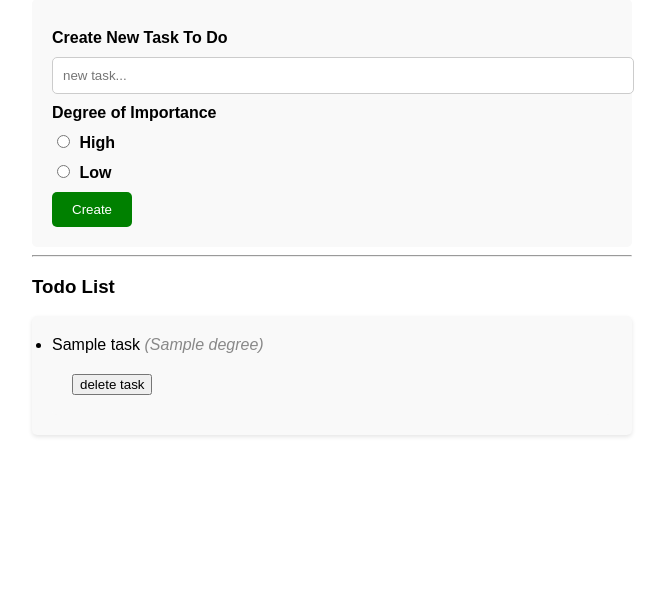
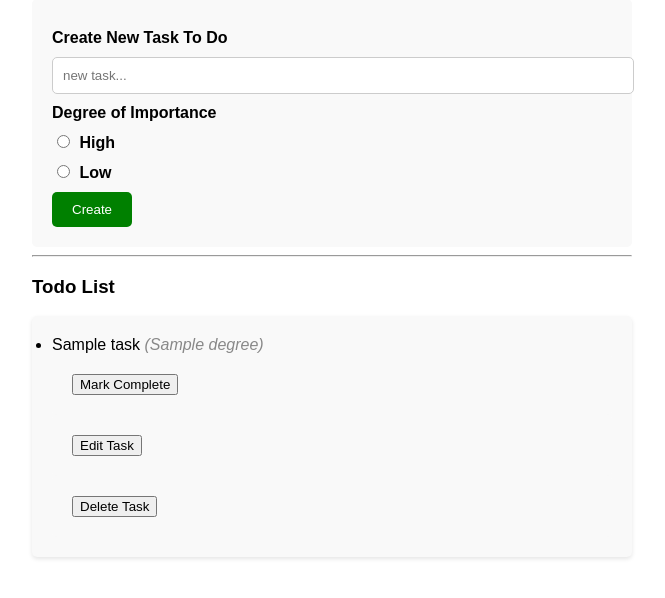
Before and after one commit to UoB-SWE7303-DevOps/todo-flask, a Flask app: template templates/index.html in a window 1280 px wide. Shown: the part 116-714 px from the top of the page, without its empty margins (308-973 px from the left). Run offline with Flask 3, Linux system fonts and the light colour scheme; the template is opened without the code that fills it: most values are stand-ins (such as "Sample title", 1, 10 or a date in 2020).

Commit message:
Update editing feature

```diff
--- a/app.py
+++ b/app.py
@@ -18,17 +18,36 @@ def index():
     if request.method == "POST":
         task = request.form['task']
         degree = request.form['degree']
-        todos.insert_one({'task': task, 'degree': degree})
+        todos.insert_one({'task': task, 'degree': degree, 'complete': False})
         return redirect(url_for('index'))
     all_todos = todos.find()
 
     return render_template('index.html', todos = all_todos)
 
+@app.route("/<id>/edit/", methods=('GET', 'POST'))
+def edit(id):
+    todo = todos.find_one({"_id": ObjectId(id)})
+
+    if request.method == 'POST':
+        new_task = request.form['task']
+        new_degree = request.form['degree']
+        todos.update_one({"_id": ObjectId(id)}, {"$set": {'task': new_task, 'degree': new_degree}})
+        return redirect(url_for('index'))
+
+    return render_template('edit.html', todo=todo)
 #Delete
 @app.post("/<id>/delete/")
 def delete(id):
     todos.delete_one({"_id":ObjectId(id)})
     return redirect(url_for('index'))
 
+
+# Complete
+@app.route("/<id>/complete/", methods=['GET'])
+def complete(id):
+    todo = todos.find_one({"_id": ObjectId(id)})
+    todos.update_one({"_id": ObjectId(id)}, {"$set": {'complete': not todo['complete']}})
+    return redirect(url_for('index'))
+
 if __name__ == "__main__":
     app.run(debug=True)# the server will automatically reload for code changes and show a debugger in case an exception happened.
--- a/templates/index.html
+++ b/templates/index.html
@@ -45,20 +45,29 @@
         <ul class="todo">
 		{% for todo in todos %}
 
-            <li>
+            <li class="{{ 'completed' if todo ['complete'] else ''}}">
 	    <!--Fetching a todo-->
 		<p> {{ todo['task'] }} <i>
 			({{ todo['degree'] }})</i>
 		</p>
-        </li>
+        <!-- Mark as complete/incomplete -->
+        <form method="POST" action="{{ url_for('complete', id=todo['_id']) }}">
+            <input type="submit" value="{{ 'Mark Incomplete' if todo['complete'] else 'Mark Complete' }}">
+        </form>
+        <!-- Editing a todo -->
+        <form method="GET" action="{{ url_for('edit', id=todo['_id']) }}">
+            <input type="submit" value="Edit Task">
+        </form>
+
 		<!-- Deleting a todo -->
 		<form method="POST"
 			  action="{{ url_for('delete', id=todo['_id']) }}">
 		<input
 			  type="submit"
-			  value="delete task"
+			  value="Delete Task"
 			  />
 		</form>
+        </li>
 
 		{% endfor %}
     </ul>
```
Also changed, not shown: templates/edit.html (added, +15 -0 lines).
